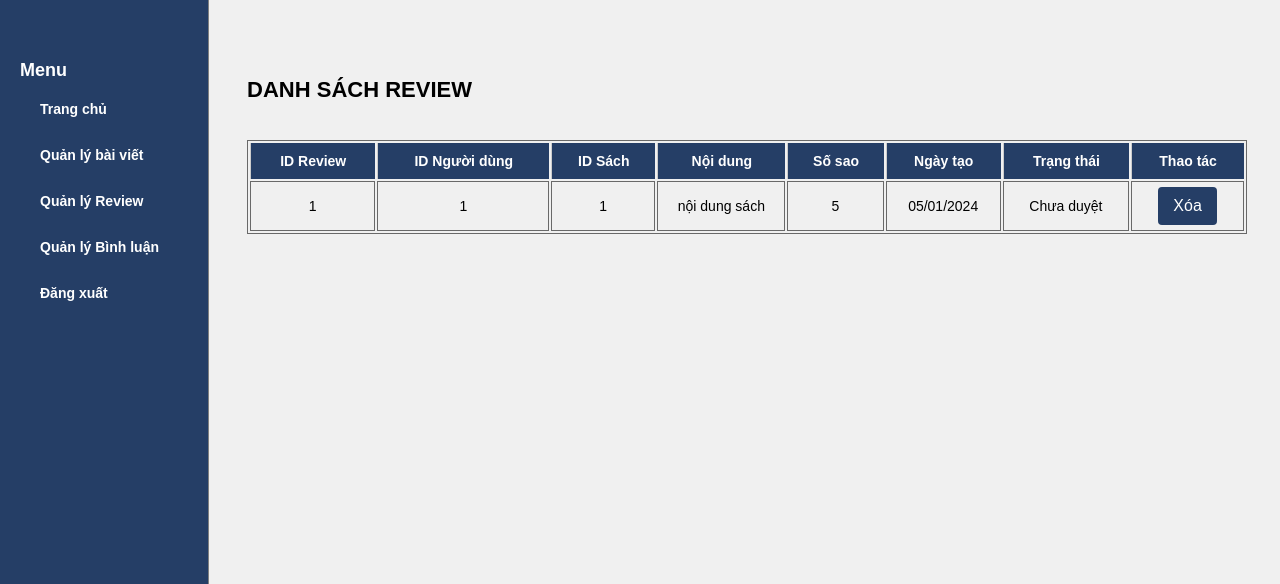
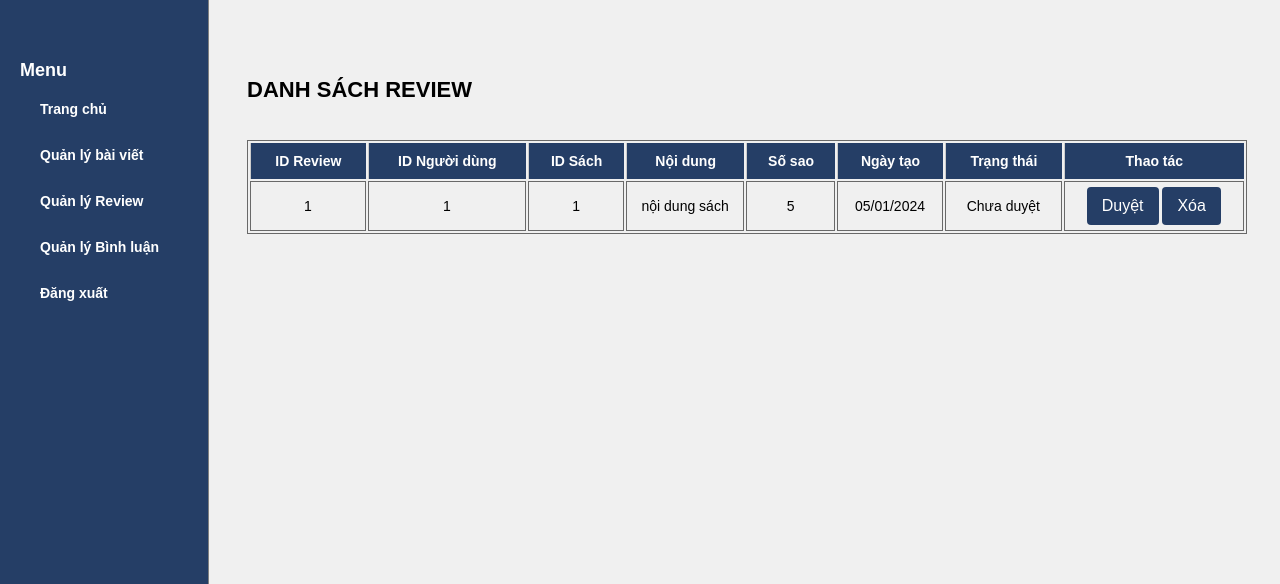
Before and after one commit to hangpt1/bookreview, a PHP site: page /ad_review/qlrv.php in a window 1280 px wide. Shown: the top 584 px of the page. Run offline with PHP 8.4, Linux system fonts and the light colour scheme.

Commit message:
sửa qlrv

```diff
--- a/ad_review/qlrv.php
+++ b/ad_review/qlrv.php
@@ -63,9 +63,8 @@
             <td>nội dung sách</td>
             <td>5</td>
             <td>05/01/2024</td>
-
             <td>Chưa duyệt</td>
-            <td><button>Xóa</button></td>
+            <td><button>Duyệt</button> <button>Xóa</button></td>
 
         </tr>
         <!-- Các dòng khác -->
```
